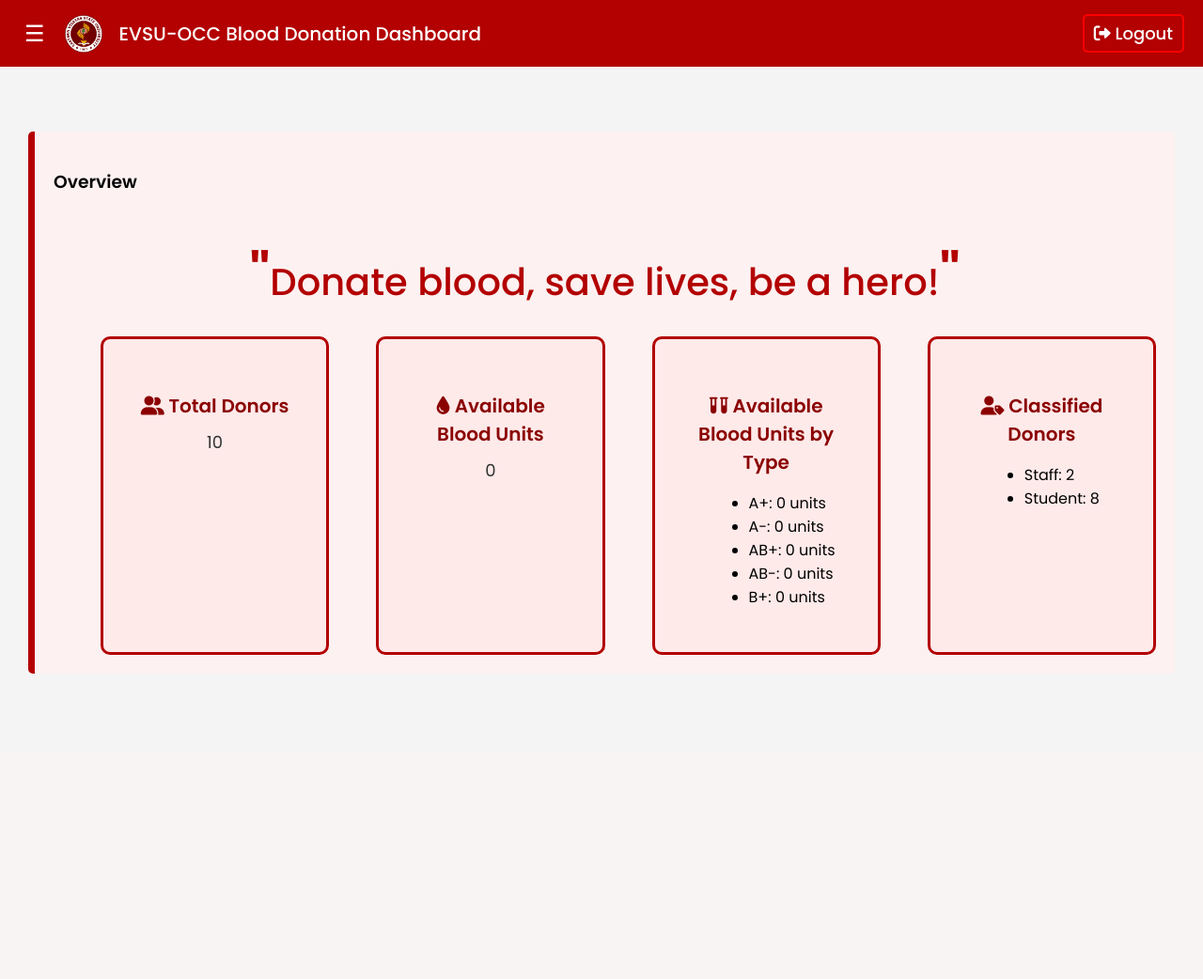
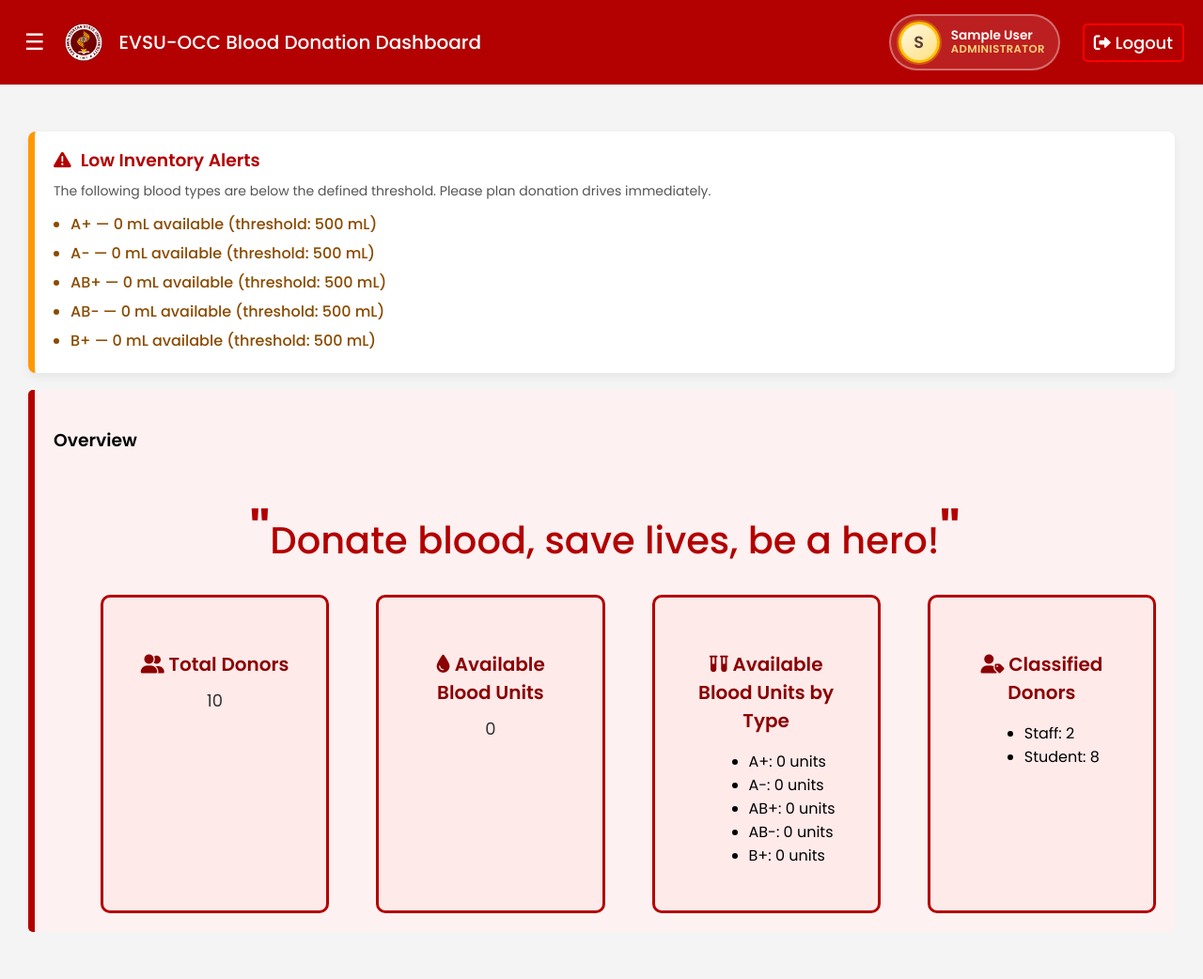
Before and after one commit to jnvldn/evsuocc-bdms, a PHP site: page /dashboard.php in a window 1280 px wide. Shown: the whole page at 94% size. Before the commit the page ends 717 px from the top, so only its background shows below. Run offline with PHP 8.4, Linux system fonts and the light colour scheme; the visitor is signed in with stand-in values (Sample User, id 1); data comes from the database, SQL or seed files in the repository; some libraries are stand-ins or nearby versions.

Commit message:
updated dashboard
modified

```diff
--- a/dashboard.php
+++ b/dashboard.php
@@ -1,6 +1,10 @@
 <?php
-require_once __DIR__ . "/require_login.php";
-require_once __DIR__ . "/db.php";
+require_once __DIR__ . '/require_login.php';
+require_once __DIR__ . '/bdms_profile_bar.php';
+require_once __DIR__ . '/bdms_low_inventory_alerts.php';
+require_once __DIR__ . '/db.php';
+
+$is_administrator = bdms_is_administrator();
 
 $conn->query("UPDATE donors
               SET donation_status = 'Expired'
@@ -10,13 +14,13 @@ $conn->query("UPDATE donors
               SET donation_status = 'Active'
               WHERE collection_date >= CURDATE() - INTERVAL 42 DAY");
 
-$sql_donors = "SELECT COUNT(*) as total_donors FROM donors";
+$sql_donors = 'SELECT COUNT(*) as total_donors FROM donors';
 $result_donors = $conn->query($sql_donors);
-$total_donors = ($result_donors && $result_donors->num_rows > 0) ? $result_donors->fetch_assoc()['total_donors'] : 0;
+$total_donors = ($result_donors && $result_donors->num_rows > 0) ? (int) $result_donors->fetch_assoc()['total_donors'] : 0;
 
 $sql_blood = "SELECT COALESCE(SUM(CASE WHEN donation_status = 'Active' THEN blood_quantity ELSE 0 END), 0) AS available_quantity FROM donors";
 $result_blood = $conn->query($sql_blood);
-$available_blood_units = ($result_blood && $result_blood->num_rows > 0) ? $result_blood->fetch_assoc()['available_quantity'] : 0;
+$available_blood_units = ($result_blood && $result_blood->num_rows > 0) ? (int) $result_blood->fetch_assoc()['available_quantity'] : 0;
 
 $sql_blood_by_type = "
   SELECT blood_type,
@@ -27,8 +31,16 @@ $sql_blood_by_type = "
 ";
 $result_blood_by_type = $conn->query($sql_blood_by_type);
 
-$sql_classification = "SELECT classification, COUNT(*) as total FROM donors GROUP BY classification";
+$sql_classification = 'SELECT classification, COUNT(*) as total FROM donors GROUP BY classification';
 $result_classification = $conn->query($sql_classification);
+
+$low_stock_alerts = bdms_fetch_low_stock_alerts($conn);
+
+// US-04: one modal per login session (cleared on logout); staff and admin both see it once.
+$show_low_stock_login_modal = $low_stock_alerts !== [] && empty($_SESSION['bdms_us04_low_inventory_modal_shown']);
+if ($show_low_stock_login_modal) {
+  $_SESSION['bdms_us04_low_inventory_modal_shown'] = true;
+}
 
 $conn->close();
 ?>
@@ -42,6 +54,7 @@ $conn->close();
   <link href="https://cdnjs.cloudflare.com/ajax/libs/font-awesome/6.0.0-beta3/css/all.min.css" rel="stylesheet" />
   <link href="https://fonts.googleapis.com/css2?family=Poppins:wght@300;400;500;600&display=swap" rel="stylesheet">
   <script src="https://cdn.jsdelivr.net/npm/sweetalert2@11"></script>
+  <?php bdms_profile_bar_print_styles(); ?>
   <style>
     body {
       font-family: 'Poppins', sans-serif;
@@ -130,8 +143,16 @@ $conn->close();
     header h1 {
       font-size: 20px;
       margin: 0 0 0 18px;
-      flex-grow: 1;
+      flex: 1 1 auto;
+      min-width: 0;
       font-weight: 500;
+    }
+    .header-right {
+      display: flex;
+      align-items: center;
+      gap: 14px;
+      flex-shrink: 0;
+      margin-left: 12px;
     }
     header img {
       height: 40px;
@@ -178,6 +199,42 @@ $conn->close();
       border-radius: 5px;
       width: fit-content;
     }
+    .alerts-card {
+      background-color: #fff;
+      border-left: 7px solid #ff9800;
+      border-radius: 8px;
+      padding: 16px 20px;
+      margin-bottom: 18px;
+      box-shadow: 0 4px 10px rgba(0,0,0,0.06);
+      max-width: 1200px;
+    }
+    .alerts-card h3 {
+      margin: 0 0 8px 0;
+      color: #b30000;
+      font-weight: 600;
+      display: flex;
+      align-items: center;
+      gap: 10px;
+    }
+    .alerts-card .subtitle {
+      margin: 0 0 12px 0;
+      color: #555;
+      font-size: 14px;
+    }
+    .alerts-list {
+      margin: 0;
+      padding-left: 18px;
+    }
+    .alerts-list li {
+      margin: 6px 0;
+      color: #8a4b00;
+      font-weight: 500;
+    }
+    .alerts-ok {
+      color: #1b7f3a;
+      font-weight: 600;
+      margin: 0;
+    }
     .metrics {
       display: flex;
       gap: 50px;
@@ -217,6 +274,15 @@ $conn->close();
       transform: translateY(-5px);
       box-shadow: 0 8px 16px rgba(0, 0, 0, 0.2);
       background-color: #ffe0e0;
+    }
+    a.metric-box {
+      text-decoration: none;
+      color: inherit;
+      box-sizing: border-box;
+    }
+    a.metric-box:focus-visible {
+      outline: 3px solid #8b0000;
+      outline-offset: 2px;
     }
     .quote {
       text-align: center;
@@ -262,6 +328,15 @@ $conn->close();
       background-color: #d33 !important;
       color: white !important;
     }
+    .staff-delete-hint {
+      font-size: 13px;
+      line-height: 1.4;
+      padding: 10px 14px;
+      margin-top: 16px;
+      background: rgba(0,0,0,0.12);
+      border-radius: 8px;
+      border: 1px solid rgba(255,255,255,0.25);
+    }
   </style>
 </head>
 <body>
@@ -274,7 +349,11 @@ $conn->close();
       <li><a href="reports.php"><i class="fas fa-file-alt"></i> Generate Report</a></li>
       <li><a href="blood_inventory.php"><i class="fas fa-tint"></i> Blood Inventory</a></li>
       <li><a href="record_donation.php"><i class="fas fa-hand-holding-medical"></i> Record Donation</a></li>
-      <li><a href="audit_log.php"><i class="fas fa-clipboard-list"></i> Audit Log</a></li>
+      <?php if ($is_administrator): ?>
+      <li><a href="user_management.php"><i class="fas fa-users-cog"></i> User Management</a></li>
+      <?php else: ?>
+      <li class="staff-delete-hint"><i class="fas fa-info-circle"></i> <strong>Staff:</strong> you can add, edit, and view donors and run reports, but <strong>only an administrator can delete</strong> a donor record.</li>
+      <?php endif; ?>
     </ul>
   </div>
 
@@ -282,58 +361,77 @@ $conn->close();
     <button class="nav-toggle" onclick="toggleSidebar()">☰</button>
     <img src="evsulogo.png" alt="EVSU Logo">
     <h1>EVSU-OCC Blood Donation Dashboard</h1>
-    <a href="javascript:void(0);" class="logout-btn" onclick="confirmLogout(event)">
-      <i class="fas fa-sign-out-alt"></i> Logout
-    </a>
+    <div class="header-right">
+      <?php bdms_profile_bar_render(); ?>
+      <a href="javascript:void(0);" class="logout-btn" onclick="confirmLogout(event)">
+        <i class="fas fa-sign-out-alt"></i> Logout
+      </a>
+    </div>
   </header>
 
   <main class="main-content" id="mainContent">
+    <div class="alerts-card">
+      <h3><i class="fas fa-triangle-exclamation"></i> Low Inventory Alerts</h3>
+      <?php if (!empty($low_stock_alerts)) : ?>
+        <p class="subtitle">The following blood types are below the defined threshold. Please plan donation drives immediately.</p>
+        <ul class="alerts-list">
+          <?php foreach ($low_stock_alerts as $a) : ?>
+            <li>
+              <?php echo htmlspecialchars($a['blood_type']); ?>
+              — <?php echo (int)$a['available_quantity']; ?> mL available (threshold: <?php echo (int)$a['threshold_ml']; ?> mL)
+            </li>
+          <?php endforeach; ?>
+        </ul>
+      <?php else : ?>
+        <p class="alerts-ok"><i class="fas fa-circle-check"></i> All blood types are above the defined threshold.</p>
+      <?php endif; ?>
+    </div>
     <div class="card">
       <h3>Overview</h3>
 
       <div class="quote">Donate blood, save lives, be a hero!</div>
 
       <div class="metrics">
-        <div class="metric-box">
+        <a href="donors_list.php" class="metric-box" aria-label="Open donors list">
           <h4><i class="fas fa-user-friends"></i> Total Donors</h4>
-          <p><?php echo $total_donors; ?></p>
-        </div>
+          <p><?php echo (int) $total_donors; ?></p>
+        </a>
 
-        <div class="metric-box">
+        <a href="blood_inventory.php" class="metric-box" aria-label="Open blood inventory">
           <h4><i class="fas fa-tint"></i> Available Blood Units</h4>
-          <p><?php echo $available_blood_units; ?></p>
-        </div>
+          <p><?php echo (int) $available_blood_units; ?></p>
+        </a>
 
-        <div class="metric-box">
+        <a href="graph_page.php" class="metric-box" aria-label="Open blood inventory chart by type">
           <h4><i class="fas fa-vials"></i> Available Blood Units by Type</h4>
           <ul>
             <?php
               if ($result_blood_by_type && $result_blood_by_type->num_rows > 0) {
                 mysqli_data_seek($result_blood_by_type, 0);
                 while ($row = $result_blood_by_type->fetch_assoc()) {
-                  echo "<li>" . htmlspecialchars($row['blood_type']) . ": " . $row['available_quantity'] . " units</li>";
+                  echo '<li>' . htmlspecialchars((string) $row['blood_type']) . ': ' . htmlspecialchars((string) $row['available_quantity']) . ' units</li>';
                 }
               } else {
-                echo "<li>No data available</li>";
+                echo '<li>No data available</li>';
               }
             ?>
           </ul>
-        </div>
+        </a>
 
-        <div class="metric-box">
+        <a href="reports.php" class="metric-box" aria-label="Open donor reports">
           <h4><i class="fas fa-user-tag"></i> Classified Donors</h4>
           <ul>
             <?php
               if ($result_classification && $result_classification->num_rows > 0) {
                 while ($row = $result_classification->fetch_assoc()) {
-                  echo "<li>" . htmlspecialchars($row['classification']) . ": " . $row['total'] . "</li>";
+                  echo '<li>' . htmlspecialchars((string) $row['classification']) . ': ' . htmlspecialchars((string) $row['total']) . '</li>';
                 }
               } else {
-                echo "<li>No data</li>";
+                echo '<li>No data</li>';
               }
             ?>
           </ul>
-        </div>
+        </a>
       </div>
     </div>
   </main>
@@ -348,11 +446,11 @@ $conn->close();
 
     (function () {
       const p = new URLSearchParams(window.location.search);
-      if (p.get('reports') === 'denied') {
+      if (p.get('access') === 'denied' || p.get('reports') === 'denied') {
         Swal.fire({
           icon: 'error',
           title: 'Access denied',
-          text: 'That page is for administrators only.',
+          text: 'That page is for administrators only (for example User Management).',
           confirmButtonColor: '#8b0000'
         });
         if (window.history.replaceState) {
@@ -360,6 +458,26 @@ $conn->close();
         }
       }
     })();
+
+    <?php if ($show_low_stock_login_modal) : ?>
+    (function () {
+      const rows = <?php echo json_encode($low_stock_alerts, JSON_HEX_TAG | JSON_HEX_AMP | JSON_HEX_APOS | JSON_HEX_QUOT); ?>;
+      if (!rows || !rows.length || typeof Swal === 'undefined') return;
+      const listHtml = '<ul style="text-align:left;margin:0.5em 0;padding-left:1.2em;">' +
+        rows.map(function (r) {
+          return '<li><strong>' + String(r.blood_type) + '</strong> — ' + Number(r.available_quantity) +
+            ' mL available (threshold ' + Number(r.threshold_ml) + ' mL)</li>';
+        }).join('') + '</ul>';
+      Swal.fire({
+        title: 'Low blood inventory',
+        html: '<p style="margin:0 0 8px 0;font-weight:500;">The following types are below the defined threshold. Please plan donation drives.</p>' + listHtml,
+        icon: 'warning',
+        confirmButtonText: 'OK',
+        confirmButtonColor: '#b30000',
+        allowOutsideClick: true
+      });
+    })();
+    <?php endif; ?>
 
     function confirmLogout(event) {
       event.preventDefault();
```
